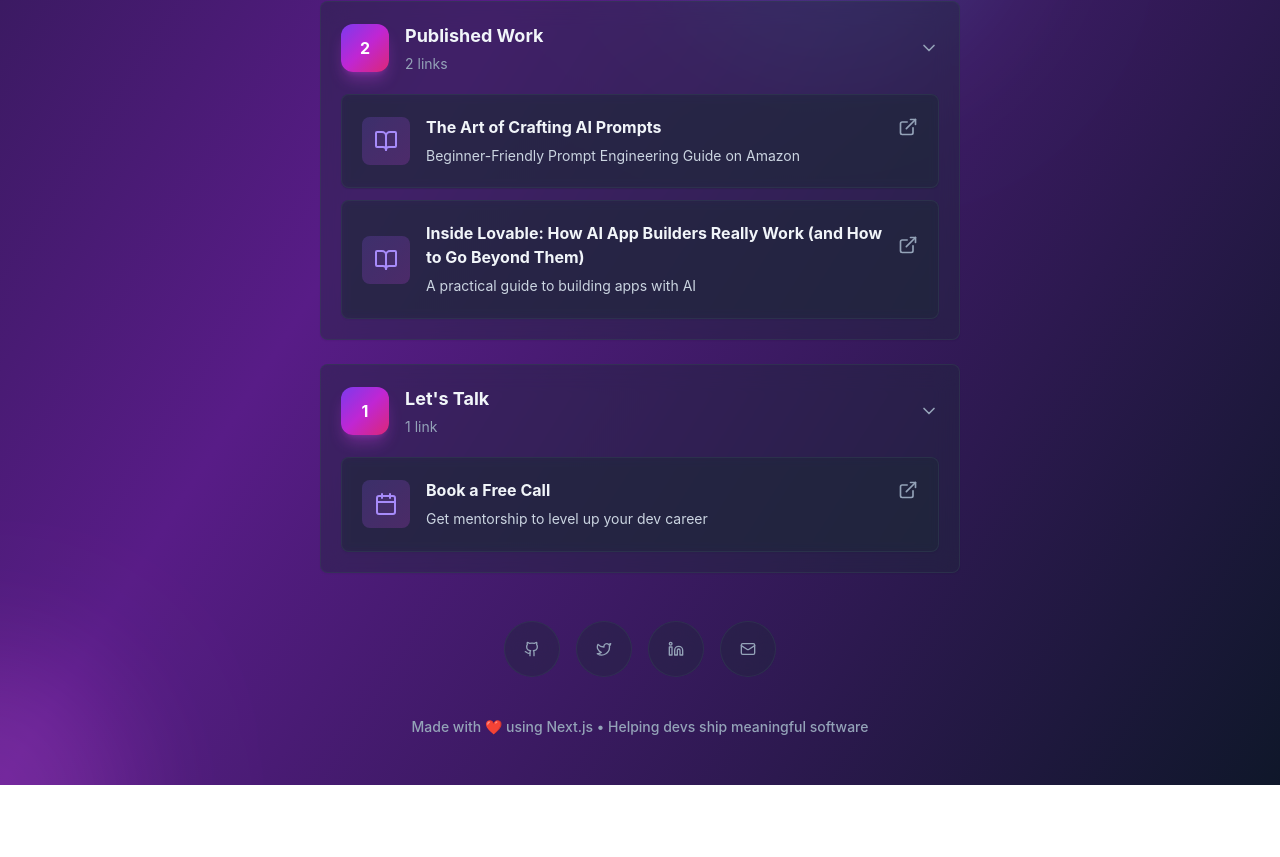
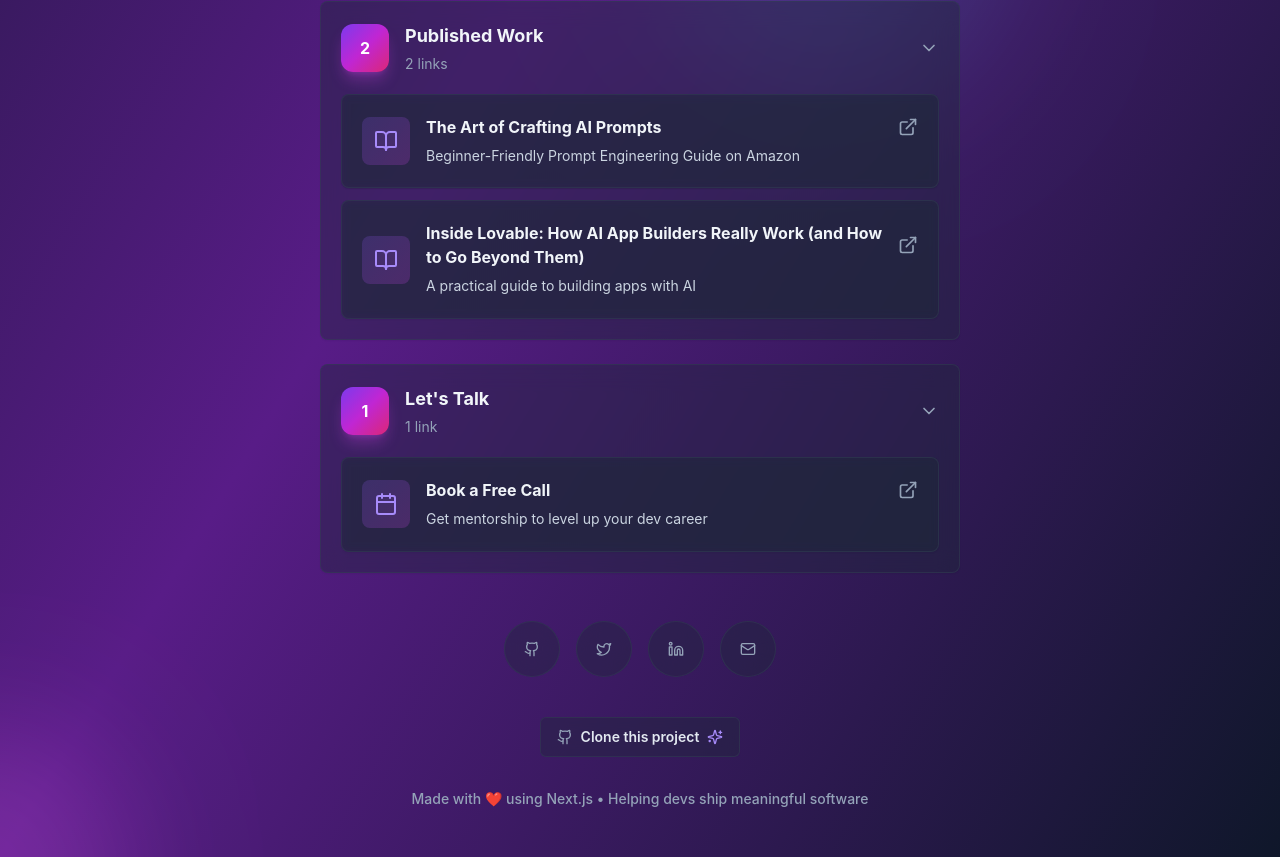
Before and after one commit to chihebnabil/linkfree, a Next.js app: page / in a window 1280 px wide. Shown: the part 1226-2083 px from the top of the page. Before the commit the page ends 2011 px from the top, so only its background shows below. Built offline with nearby package versions, Linux system fonts and the light colour scheme.

Commit message:
feat: add Open Source CTA button to profile page

```diff
--- a/app/page.tsx
+++ b/app/page.tsx
@@ -231,6 +231,27 @@ export default function ProfilePage() {
           ))}
         </div>
 
+        {/* Open Source CTA */}
+        <div className="flex justify-center mb-8">
+          <Button
+            variant="outline"
+            className="group bg-slate-800/40 dark:bg-slate-900/40 backdrop-blur-md border-slate-700/50 dark:border-slate-700/50 hover:bg-gradient-to-r hover:from-violet-600 hover:via-fuchsia-600 hover:to-pink-600 hover:border-0 transition-all duration-300 hover:shadow-xl hover:shadow-fuchsia-500/30"
+            onClick={async (e) => {
+              e.preventDefault()
+              trackClick("Clone Project", "https://github.com/chihebnabil/linkfree", "Open Source")
+              window.open("https://github.com/chihebnabil/linkfree", "_blank", "noopener,noreferrer")
+            }}
+          >
+            <div className="flex items-center gap-2">
+              {getIcon("Github", "w-5 h-5 text-slate-400 group-hover:text-white transition-colors duration-300")}
+              <span className="font-semibold text-slate-200 group-hover:text-white transition-colors duration-300">
+                Clone this project
+              </span>
+              <Sparkles className="w-4 h-4 text-violet-400 group-hover:text-white transition-colors duration-300" />
+            </div>
+          </Button>
+        </div>
+
         {/* Footer */}
         <div className="text-center">
           <p className="text-sm text-slate-400 dark:text-slate-400 font-medium">{footer.text}</p>
```
